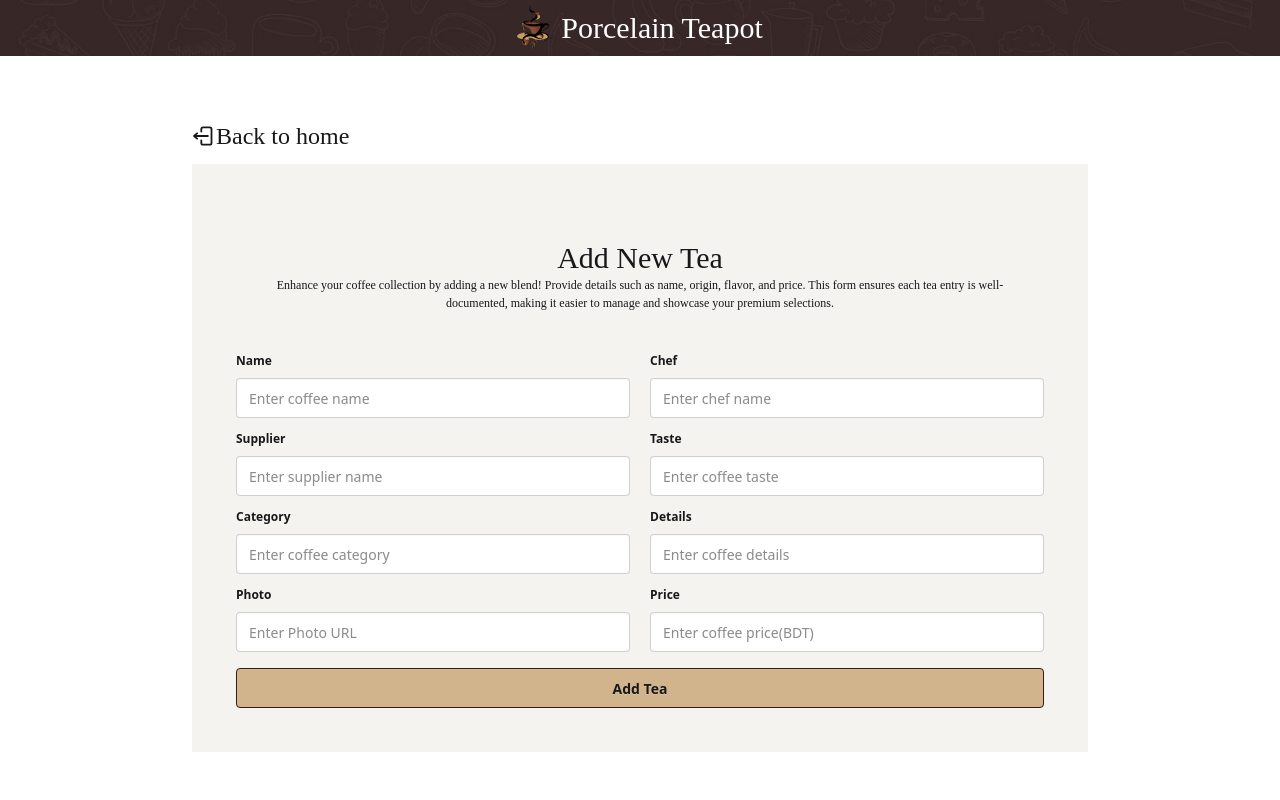
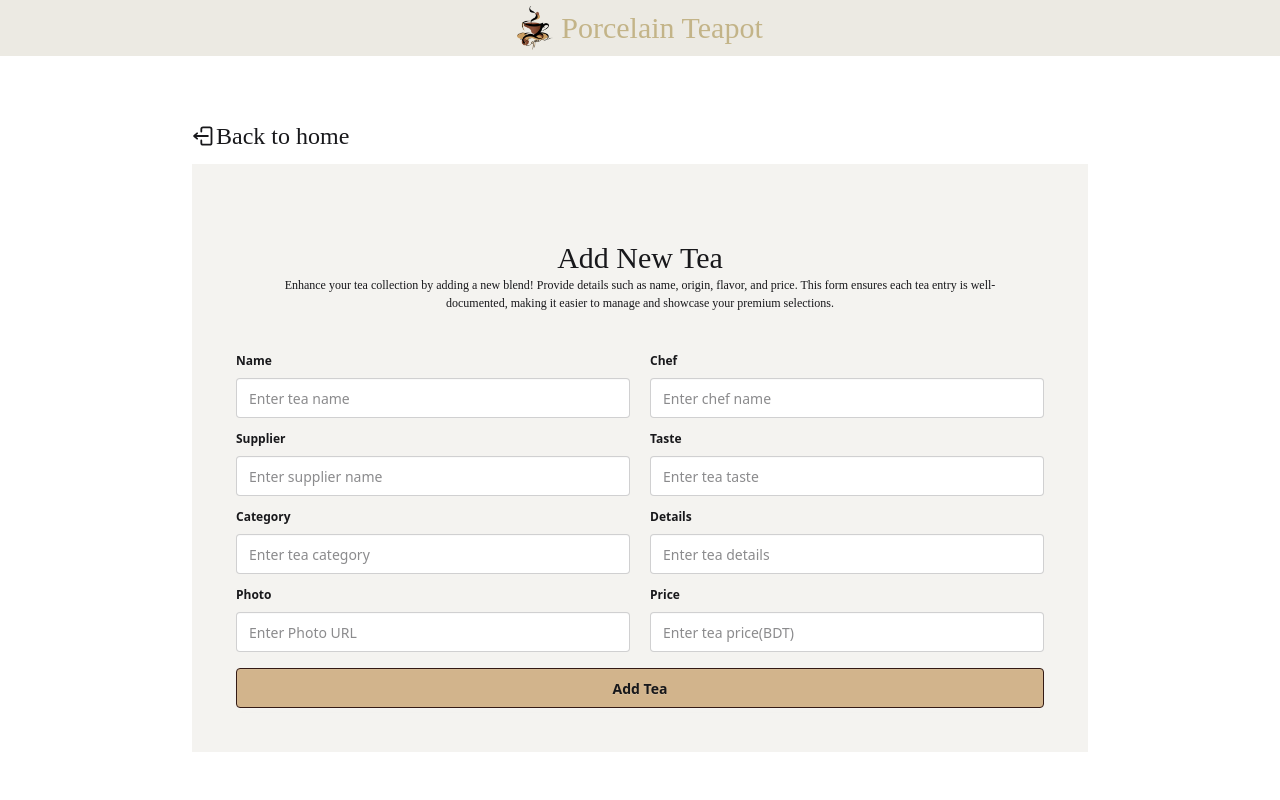
Before and after one commit to tasninanika/Porcelain-Teapot, a React (Vite) app: page /addTea in a window 1280 px wide. Shown: the top 800 px of the page. Built offline with nearby package versions, Linux system fonts and the light colour scheme.

Commit message:
change header banner colour

```diff
--- a/src/components/AddTea.jsx
+++ b/src/components/AddTea.jsx
@@ -88,10 +88,10 @@ const AddTea = () => {
         <div className="p-8">
           <h1 className="text-3xl title text-center">Add New Tea</h1>
           <p className="text-[12px] text-center">
-            Enhance your coffee collection by adding a new blend! Provide
-            details such as name, origin, flavor, and price. This form ensures
-            each tea entry is well-documented, making it easier to manage and
-            showcase your premium selections.
+            Enhance your tea collection by adding a new blend! Provide details
+            such as name, origin, flavor, and price. This form ensures each tea
+            entry is well-documented, making it easier to manage and showcase
+            your premium selections.
           </p>
         </div>
         <form onSubmit={handleAddTea}>
@@ -103,7 +103,7 @@ const AddTea = () => {
                   type="text"
                   className="input w-full"
                   name="name"
-                  placeholder="Enter coffee name"
+                  placeholder="Enter tea name"
                 />
               </fieldset>
             </div>
@@ -139,7 +139,7 @@ const AddTea = () => {
                   type="text"
                   className="input w-full"
                   name="taste"
-                  placeholder="Enter coffee taste"
+                  placeholder="Enter tea taste"
                 />
               </fieldset>
             </div>
@@ -153,7 +153,7 @@ const AddTea = () => {
                   type="text"
                   className="input w-full"
                   name="category"
-                  placeholder="Enter coffee category"
+                  placeholder="Enter tea category"
                 />
               </fieldset>
             </div>
@@ -164,7 +164,7 @@ const AddTea = () => {
                   type="text"
                   className="input w-full"
                   name="details"
-                  placeholder="Enter coffee details"
+                  placeholder="Enter tea details"
                 />
               </fieldset>
             </div>
@@ -189,7 +189,7 @@ const AddTea = () => {
                   type="text"
                   className="input w-full"
                   name="price"
-                  placeholder="Enter coffee price(BDT)"
+                  placeholder="Enter tea price(BDT)"
                 />
               </fieldset>
             </div>
--- a/src/components/Header.jsx
+++ b/src/components/Header.jsx
@@ -8,7 +8,7 @@ const Header = () => {
         <img className="w-9" src={headerLogo} alt="" />
       </div>
       <div>
-        <h2 className="text-3xl text-white title">Porcelain Teapot</h2>
+        <h2 className="text-3xl text-[#c3b488] title">Porcelain Teapot</h2>
       </div>
     </div>
   );
--- a/src/components/Home.jsx
+++ b/src/components/Home.jsx
@@ -51,7 +51,7 @@ const Home = () => {
             {/* Feature One */}
             <div className="space-y-1">
               <div>
-                <img src={Cup} alt="" className="w-11" />
+                <img src={Cup} alt="" className="w-11 " />
               </div>
               <h2 className="title text-[#331A15] text-xl">Awesome Aroma</h2>
               <p className="text-xs text-[#1B1A1A]">
--- a/src/components/Styles.css
+++ b/src/components/Styles.css
@@ -1,10 +1,10 @@
 .header-bg,
 .footer-bg {
-    background-image: url('../images/more/header.jpg');
+    /* background-image: url('../images/more/header-banner.png'); */
     background-repeat: no-repeat;
     background-position: center center;
     background-size: cover;
-    background-color: black;
+    background-color: #ECEAE3;
 }
 
 .title {
```
Also changed, not shown: src/images/more/header.jpg, src/images/more/hero.png.
